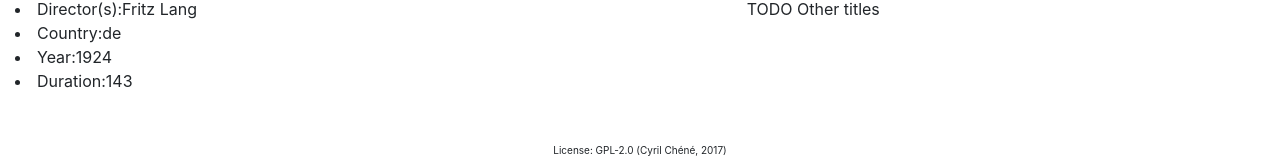
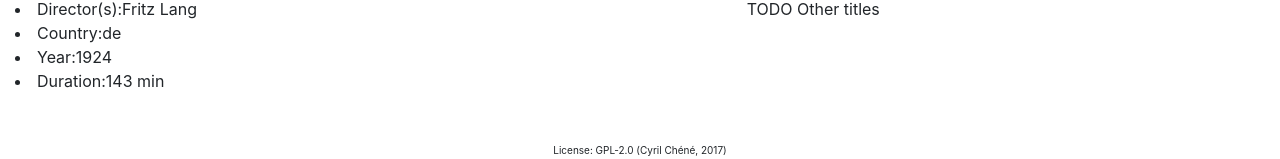
Before and after one commit to cicithesquirrel/web-moviz-angular, an Angular app: page /movie/15 in a window 1280 px wide. Shown: the part 187-346 px from the top of the page. Built offline with nearby package versions, Linux system fonts and the light colour scheme.

Commit message:
Added duration unit

```diff
--- a/src/app/movie-detail/main/main.component.html
+++ b/src/app/movie-detail/main/main.component.html
@@ -16,7 +16,7 @@
       <app-movie-prop label="Director(s)" value="{{movie.director}}"></app-movie-prop>
       <app-movie-prop label="Country" value="{{movie.country}}"></app-movie-prop>
       <app-movie-prop label="Year" value="{{movie.year}}"></app-movie-prop>
-      <app-movie-prop label="Duration" value="{{movie.duration}}"></app-movie-prop>
+      <app-movie-prop label="Duration" value="{{movie.duration + ' min'}}"></app-movie-prop>
     </section>
     <section>
       <h3>Other titles</h3>
```
